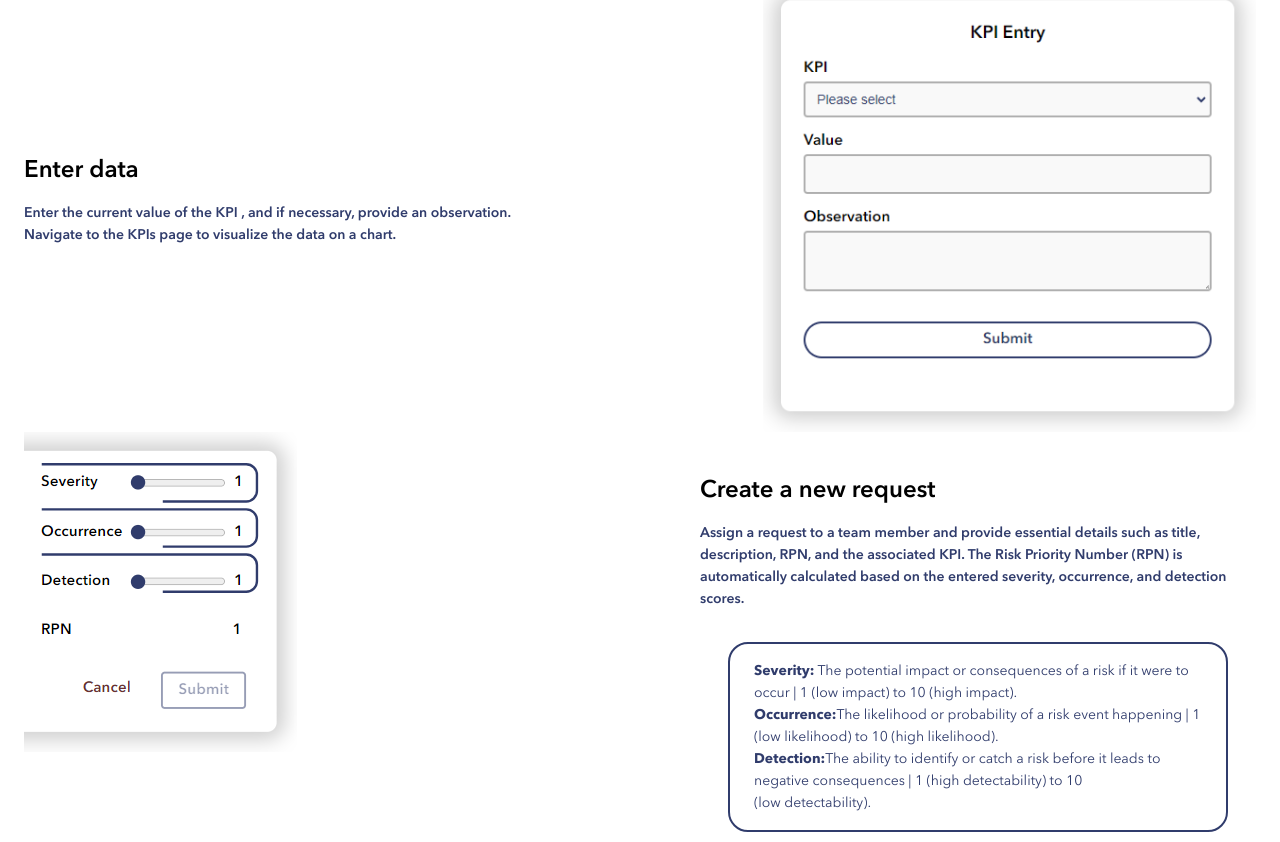
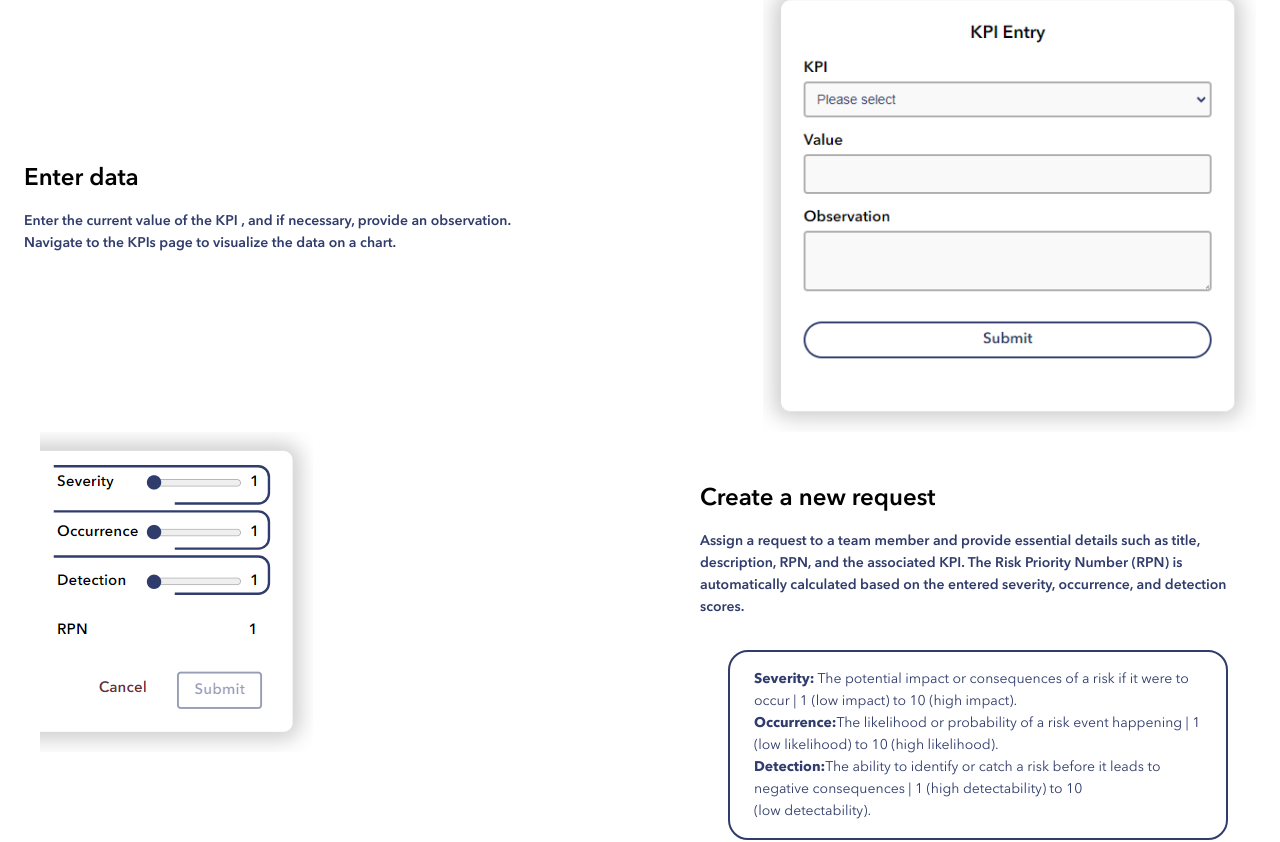
Before and after one commit to tavaresflavia/kpi-trek, a React (Create React App) app: page / in a window 1280 px wide. Shown: the part 1074-1916 px from the top of the page. Built offline with nearby package versions, Linux system fonts and the light colour scheme; no server answers.

Commit message:
fixed svg width on HomePage

```diff
--- a/src/pages/HomePage/HomePage.scss
+++ b/src/pages/HomePage/HomePage.scss
@@ -130,6 +130,7 @@
   }
   &__title {
     @extend .hero__title;
+    margin-top:$mobile-margin;
   }
   &__description {
     @extend .hero__text;
@@ -158,6 +159,10 @@
       gap: 0;
     }
   }
+
+  &__req-form-right{
+    margin-left: $mobile-margin;
+  }
   &__req-form-left {
     display: none;
     @include desktop {
@@ -185,19 +190,19 @@
   }
 
   &__req-form {
-    width: 80%;
+    width:calc(100% - 2rem)
   }
 
   &__rectangles {
+    right: 0.75rem;
     z-index: 1;
     position: relative;
-    bottom: 295px;
-    right: 55px;
-    height: 130px;
-    width: 350px;
+    bottom: 18.3rem;
+    height: 8.125rem;
     stroke-dasharray: 700;
     animation: 3s 1s fillRec linear;
     animation-iteration-count: infinite;
+
   }
 }
 @keyframes fillArrow {
```
